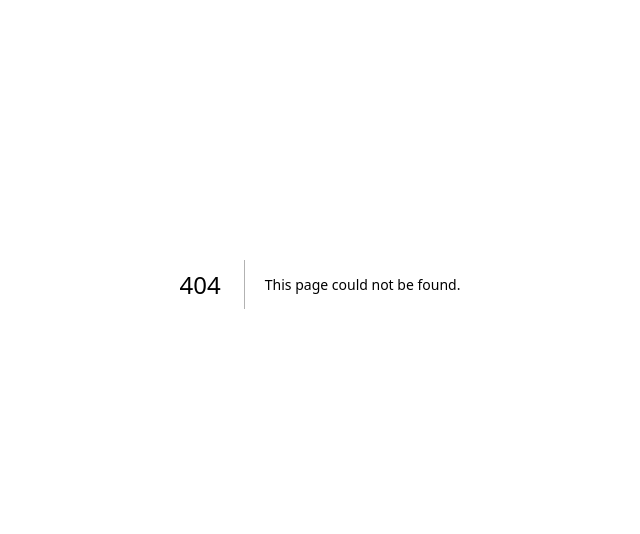
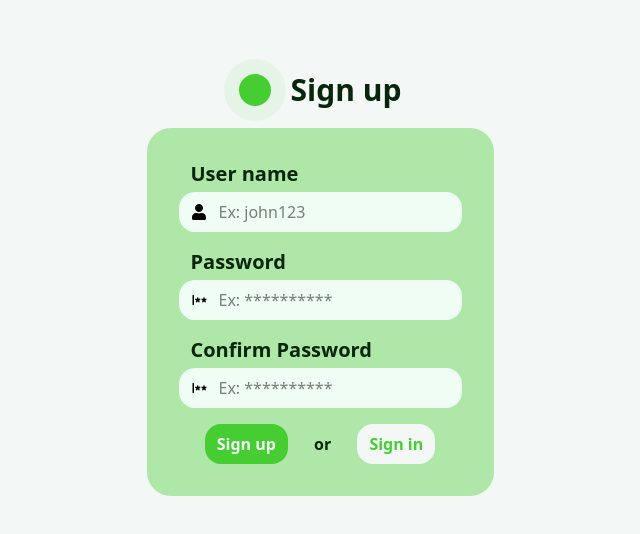
Before and after one commit to itsmefminsaf/tracksaction, a Next.js app: page /sign-up in a window 1280 px wide. Before the commit this address had no page. Shown: the part 116-650 px from the top of the page, without its empty margins (320-960 px from the left). Built offline with nearby package versions, Linux system fonts and the light colour scheme.

Commit message:
feat: sign-up ui setup installed react-icons package

```diff
--- a/package.json
+++ b/package.json
@@ -12,7 +12,8 @@
     "mongodb": "^6.15.0",
     "next": "15.2.3",
     "react": "^19.0.0",
-    "react-dom": "^19.0.0"
+    "react-dom": "^19.0.0",
+    "react-icons": "^5.5.0"
   },
   "devDependencies": {
     "@eslint/eslintrc": "^3",
--- a/src/app/globals.css
+++ b/src/app/globals.css
@@ -22,3 +22,12 @@ body {
   background: var(--background);
   color: var(--secondary);
 }
+
+@layer components {
+  .form-input {
+    @apply flex items-center gap-3 rounded-2xl bg-green-50 px-3 py-2 text-black placeholder:text-black/50;
+  }
+  .form-input-label {
+    @apply ml-3 text-xl font-bold;
+  }
+}
--- /dev/null
+++ b/src/app/sign-up/Form.tsx
@@ -0,0 +1,75 @@
+"use client";
+
+import Link from "next/link";
+import { FaUser } from "react-icons/fa";
+import { PiPasswordBold } from "react-icons/pi";
+
+const Form = () => {
+  return (
+    <form className="bg-foreground/40 flex max-w-96 flex-col gap-4 rounded-3xl p-8">
+      <div className="flex flex-col gap-1">
+        <label htmlFor="username" className="form-input-label">
+          User name
+        </label>
+        <div className="form-input">
+          <FaUser />
+          <input
+            type="text"
+            id="username"
+            name="username"
+            placeholder="Ex: john123"
+            className="outline-none"
+          />
+        </div>
+      </div>
+      <div className="flex flex-col gap-1">
+        <label htmlFor="password" className="form-input-label">
+          Password
+        </label>
+        <div className="form-input">
+          <PiPasswordBold />
+          <input
+            type="password"
+            id="password"
+            name="password"
+            placeholder="Ex: **********"
+            className="outline-none"
+          />
+        </div>
+      </div>
+      <div className="flex flex-col gap-1">
+        <label htmlFor="confirmPassword" className="form-input-label">
+          Confirm Password
+        </label>
+        <div className="form-input">
+          <PiPasswordBold />
+          <input
+            type="password"
+            id="confirmPassword"
+            name="confirmPassword"
+            placeholder="Ex: **********"
+            className="outline-none"
+          />
+        </div>
+      </div>
+      <div className="flex items-center justify-evenly">
+        <button
+          type="submit"
+          className="bg-foreground text-background w-fit rounded-2xl px-3 py-2 font-bold"
+        >
+          Sign up
+        </button>
+        <p className="font-extrabold">or</p>
+        <Link
+          href={"/sign-in"}
+          type="submit"
+          className="bg-background text-foreground w-fit rounded-2xl px-3 py-2 font-bold"
+        >
+          Sign in
+        </Link>
+      </div>
+    </form>
+  );
+};
+
+export default Form;
--- /dev/null
+++ b/src/app/sign-up/page.tsx
@@ -0,0 +1,13 @@
+import PingAnimation from "@/components/PingAnimation";
+import Form from "./Form";
+
+const SignUpPage = () => {
+  return (
+    <main className="flex h-screen w-screen flex-col items-center justify-center gap-5">
+      <PingAnimation text="Sign up" />
+      <Form />
+    </main>
+  );
+};
+
+export default SignUpPage;
--- /dev/null
+++ b/src/components/PingAnimation.tsx
@@ -0,0 +1,10 @@
+const PingAnimation = ({ text }: { text: string }) => {
+  return (
+    <div className="flex items-center gap-5">
+      <div className="bg-foreground before:bg-foreground size-8 rounded-full before:absolute before:size-8 before:animate-ping before:rounded-full"></div>
+      <h1 className="text-3xl font-extrabold">{text}</h1>
+    </div>
+  );
+};
+
+export default PingAnimation;
```
Also changed, not shown: 1 other file (tests, documents, lock files or other folders).
